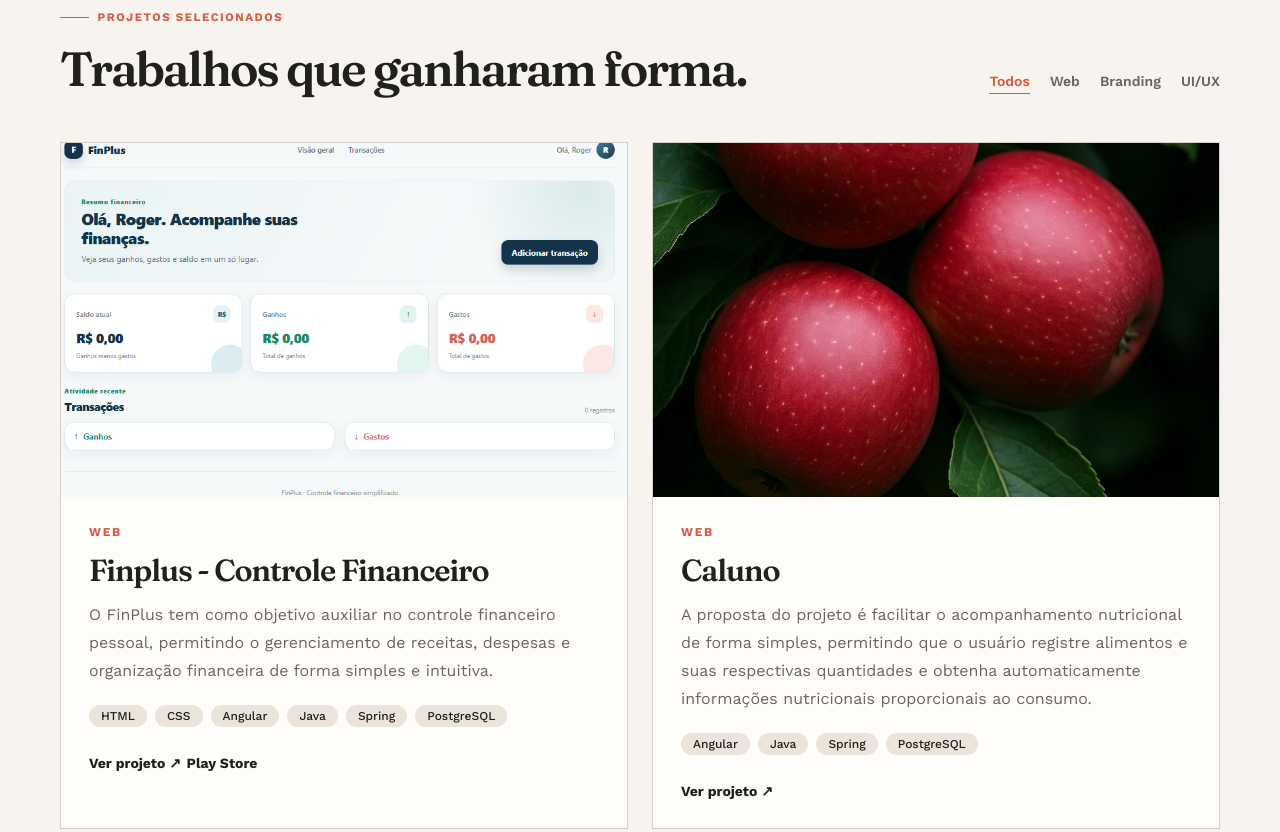
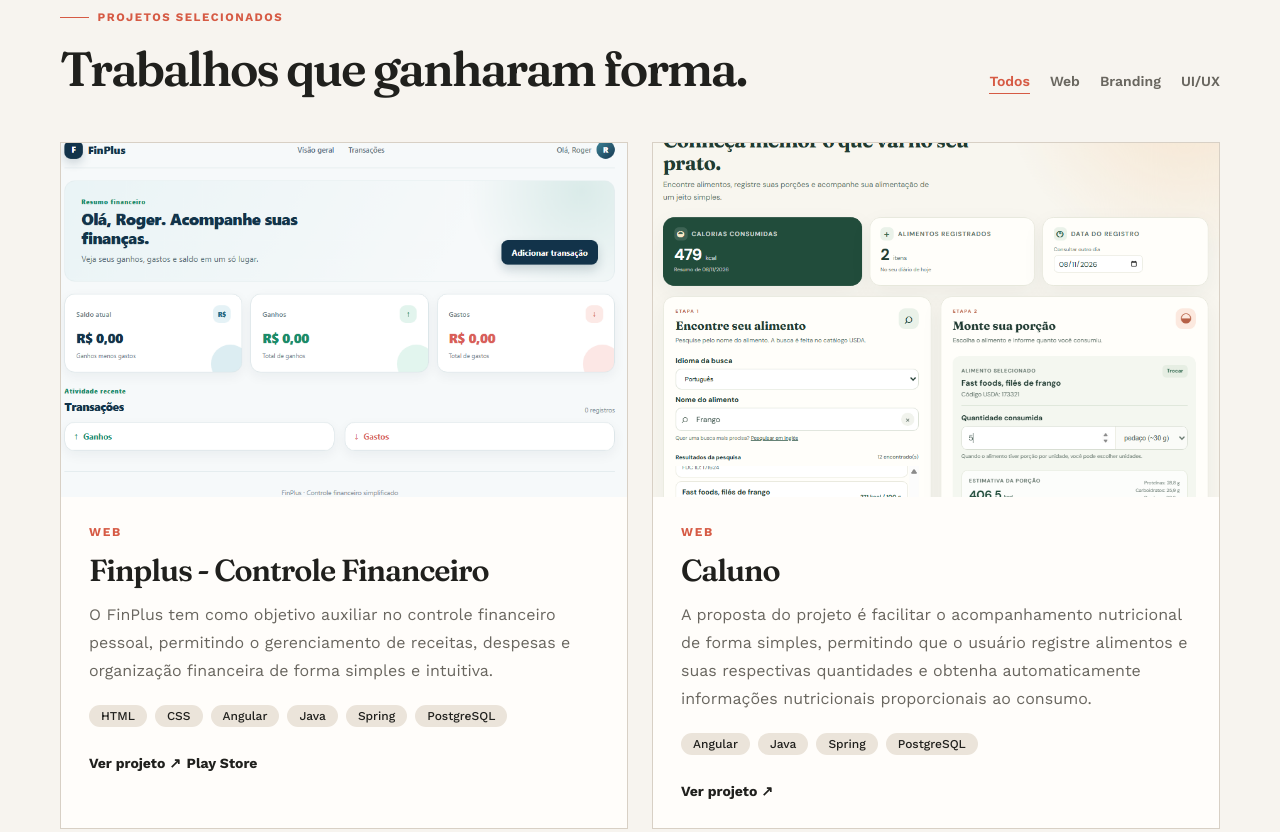
Before and after one commit to Skarefes/portifolio, a plain HTML site: page index.html in a window 1280 px wide. Shown: the part 2579-3411 px from the top of the page. Drawn offline with nearby package versions, Linux system fonts and the light colour scheme.

Commit message:
otimizando o projeto front

```diff
--- a/index.html
+++ b/index.html
@@ -181,7 +181,7 @@
 
           <article class="projeto aparecer" data-categoria="web">
             <div class="caixa-imagem">
-              <img src="fotos/pexels-yann.jpg" alt="maças">
+              <img src="fotos/caluno.png" alt="maças">
             </div>
             <div class="projeto-info">
               <p class="projeto-categoria">Web</p>
```
Also changed, not shown: fotos/caluno.png (added).
